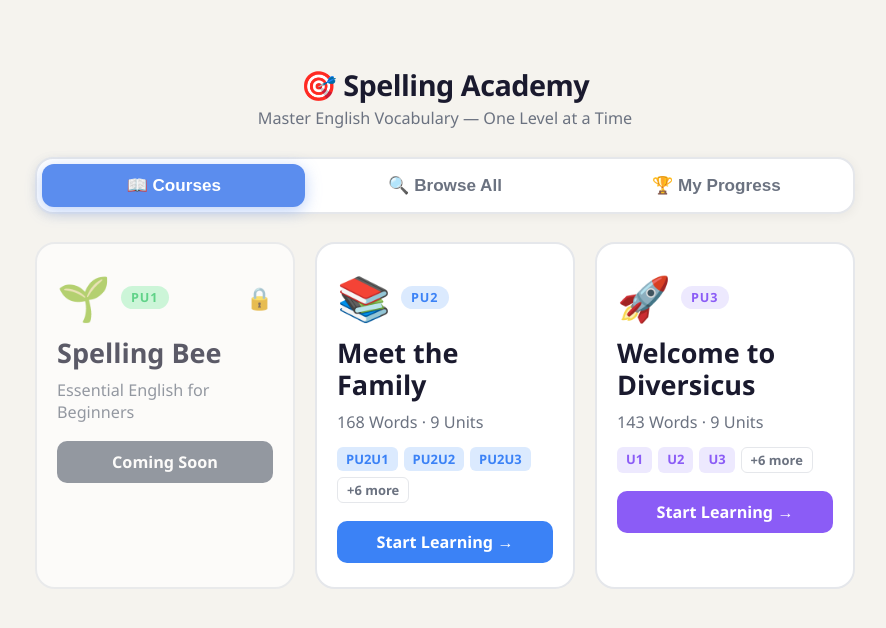
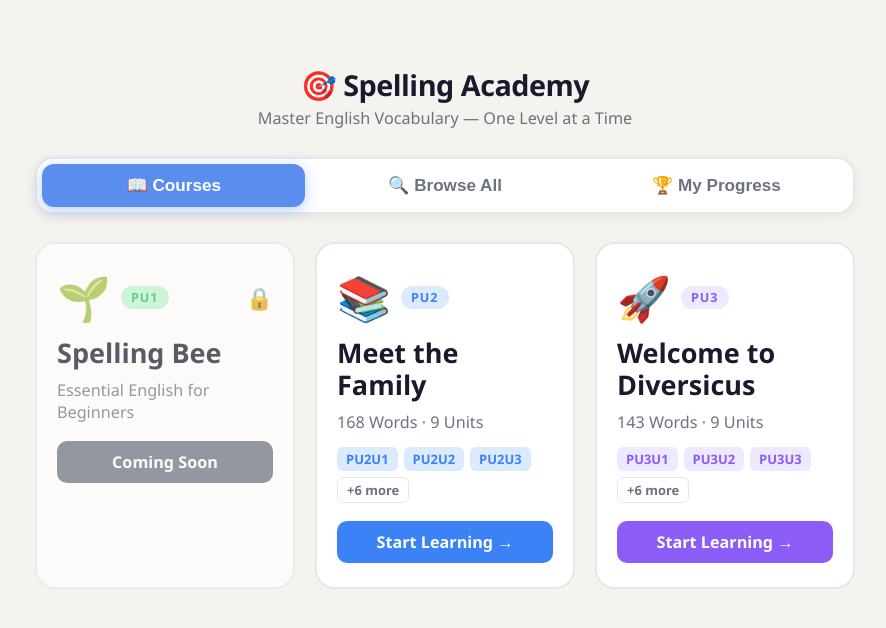
Before and after one commit to ryan-turbo/spellinggame, a React (Vite) app in the folder web/: page / in a window 1280 px wide. Shown: the top 628 px of the page, without its empty margins (195-1081 px from the left). Built offline with nearby package versions, Linux system fonts and the light colour scheme.

Commit message:
fix: PU3 unit key display consistency (U1->PU3U1, U2->PU3U2...)

```diff
--- a/web/src/App.jsx
+++ b/web/src/App.jsx
@@ -627,7 +627,7 @@ export default function App() {
               <div key={key} className={`unit-card ${done ? 'done' : ''}`}
                 style={{ '--card-color': activeCourse.color, 'display': 'flex', 'flexDirection': 'column', 'gap': '8px' }}>
                 <div className="unit-key-row">
-                  <span className="unit-card-key">{key.replace('pu3u', 'U')}</span>
+                  <span className="unit-card-key">{key.replace('pu3u', 'PU3U').replace('pu2u', 'PU2U')}</span>
                 </div>
                 <div className="unit-title-row">
                   <h3 className="unit-card-title">{unit.title}</h3>
@@ -706,7 +706,7 @@ export default function App() {
               {!course.locked && (
                 <div className="course-units-preview">
                   {course.units.slice(0,3).map(u => (
-                    <span key={u} className="unit-chip">{u.replace('pu3u', 'U').toUpperCase()}</span>
+                    <span key={u} className="unit-chip">{u.replace('pu2u', 'PU2U').replace('pu3u', 'PU3U')}</span>
                   ))}
                   {course.units.length > 3 && <span className="unit-chip muted">+{course.units.length-3} more</span>}
                 </div>
@@ -813,7 +813,7 @@ function BrowseAllView({ VOCAB, PU2_VOCAB, PU3_VOCAB, progress, onBack, onFlashc
           onClick={() => setUnitFilter('all')}>All</button>
         {currentUnits.map(k => (
           <button key={k} className={`tab-btn ${unitFilter === k ? 'active' : ''}`}
-            onClick={() => setUnitFilter(k)}>{k.replace('pu2u','U').replace('pu3u','U').toUpperCase()}</button>
+            onClick={() => setUnitFilter(k)}>{k.replace('pu2u','PU2U').replace('pu3u','PU3U')}</button>
         ))}
       </div>
 
```
